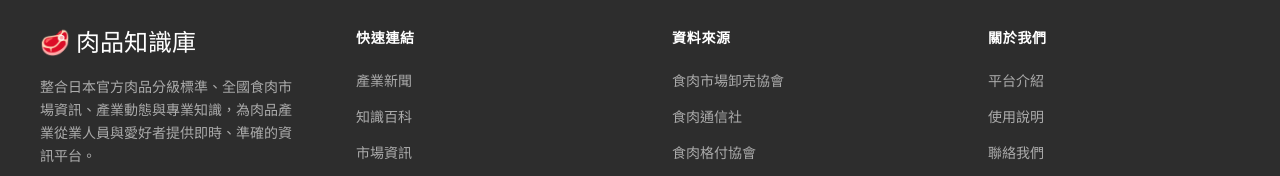
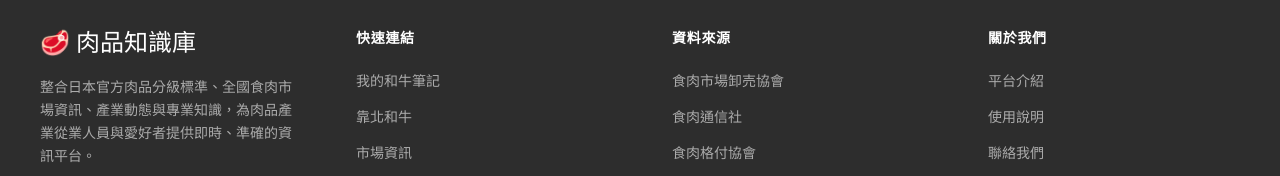
Before and after one commit to wagyunote/meat-knowledge-hub, a Next.js app: page / in a window 1280 px wide. Shown: the part 8513-8689 px from the top of the page. Built offline with nearby package versions, Linux system fonts and the light colour scheme.

Commit message:
feat: 快速連結改為FB和牛社群

```diff
--- a/components/Footer.tsx
+++ b/components/Footer.tsx
@@ -2,8 +2,8 @@ import { Github, Twitter, Mail } from 'lucide-react'
 
 const footerLinks = {
   quickLinks: [
-    { label: '產業新聞', href: '#news' },
-    { label: '知識百科', href: '#knowledge' },
+    { label: '我的和牛筆記', href: 'https://www.facebook.com/groups/mywagyunotes', external: true },
+    { label: '靠北和牛', href: 'https://www.facebook.com/groups/damnitwagyu', external: true },
     { label: '市場資訊', href: '#markets' },
     { label: '分級標準', href: '#standards' },
   ],
@@ -42,7 +42,7 @@ export default function Footer() {
             <ul className="space-y-3">
               {footerLinks.quickLinks.map((link) => (
                 <li key={link.label}>
-                  <a href={link.href} className="text-sm text-white/60 hover:text-secondary transition-colors">
+                  <a href={link.href} {...(link.external ? { target: '_blank', rel: 'noopener noreferrer' } : {})} className="text-sm text-white/60 hover:text-secondary transition-colors">
                     {link.label}
                   </a>
                 </li>
```
